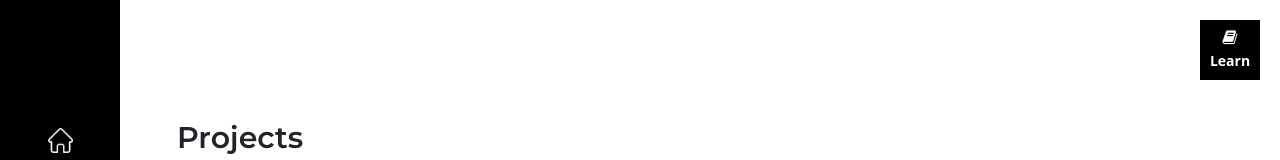
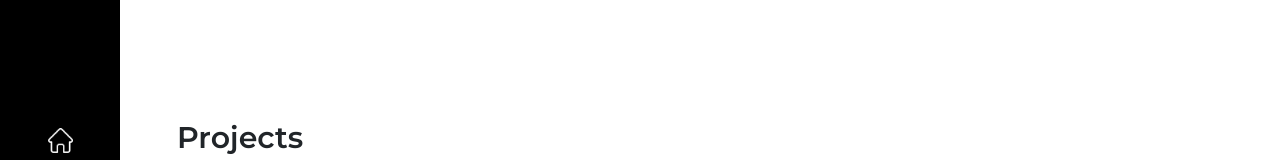
Before and after one commit to poojagarva28/myportfolio, a React (Create React App) app: page /projects in a window 1280 px wide. Shown: the top 160 px of the page. Built offline with nearby package versions, Linux system fonts and the light colour scheme.

Commit message:
Comment Learn

```diff
--- a/src/App.js
+++ b/src/App.js
@@ -23,7 +23,7 @@ function App() {
   return (
     <div>
       <Nav />
-      <Learn />
+      {/* <Learn /> */}
       {/* <Home/>
       <About />
       <Services/>s
```
